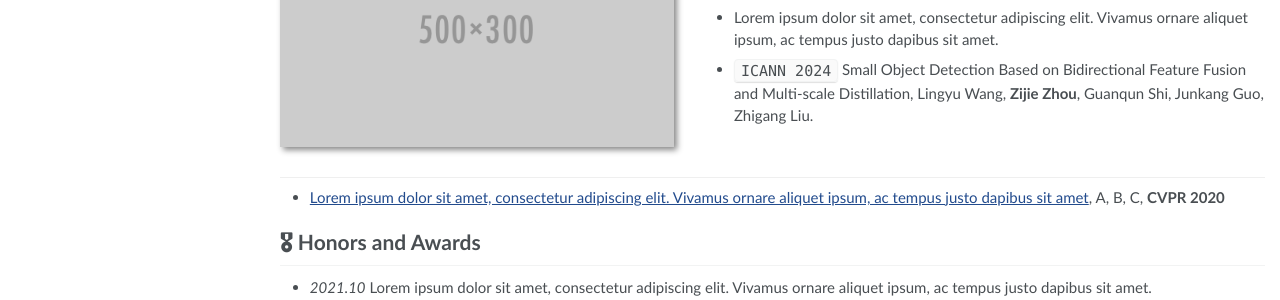
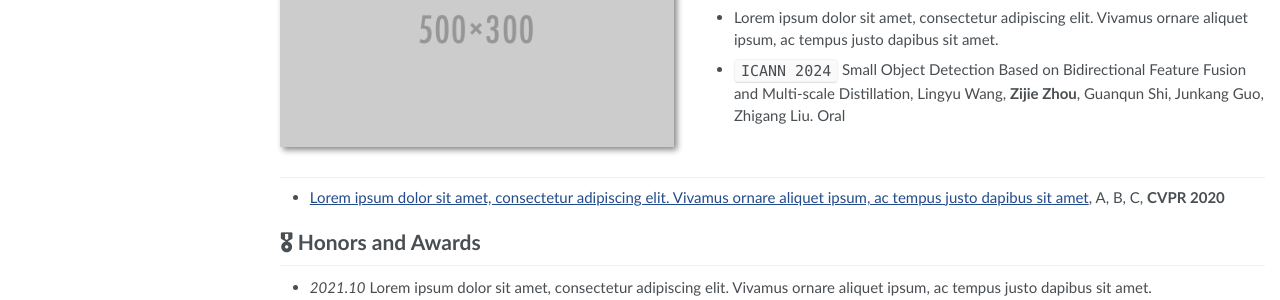
Before and after one commit to zijiezho/homepage, a Jekyll site: the page built from _pages/about.md, in a window 1280 px wide and 1271 px high. Shown: the part 595-895 px from the top of the window. Built offline with Jekyll 4.4.1, drawn with Linux system fonts in a browser that asks for light colours.

Commit message:
update config

```diff
--- a/_pages/about.md
+++ b/_pages/about.md
@@ -37,7 +37,7 @@ My research interest includes neural machine translation and computer vision. I
 
 [**Project**](https://scholar.google.com/citations?view_op=view_citation&hl=zh-CN&user=DhtAFkwAAAAJ&citation_for_view=DhtAFkwAAAAJ:ALROH1vI_8AC) <strong><span class='show_paper_citations' data='DhtAFkwAAAAJ:ALROH1vI_8AC'></span></strong>
 - Lorem ipsum dolor sit amet, consectetur adipiscing elit. Vivamus ornare aliquet ipsum, ac tempus justo dapibus sit amet.
-- `ICANN 2024` Small Object Detection Based on Bidirectional Feature Fusion and Multi-scale Distillation, Lingyu Wang, **Zijie Zhou**, Guanqun Shi, Junkang Guo, Zhigang Liu.
+- `ICANN 2024` Small Object Detection Based on Bidirectional Feature Fusion and Multi-scale Distillation, Lingyu Wang, **Zijie Zhou**, Guanqun Shi, Junkang Guo, Zhigang Liu. <span class="rucred">Oral</span>
 </div>
 </div>
 
```
